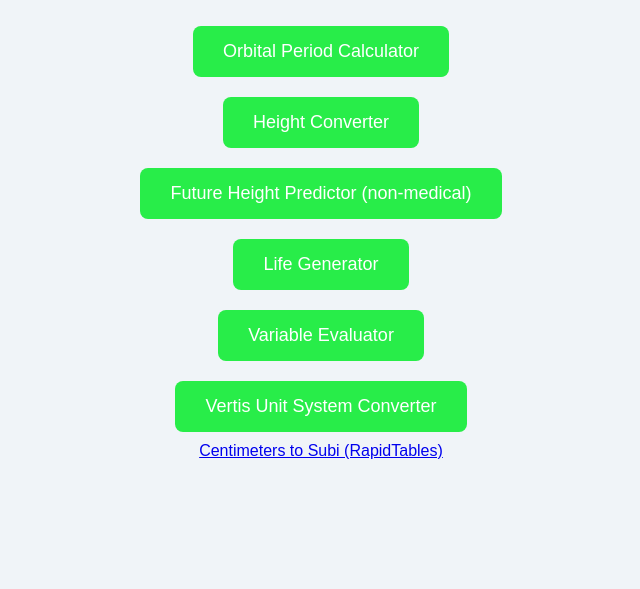
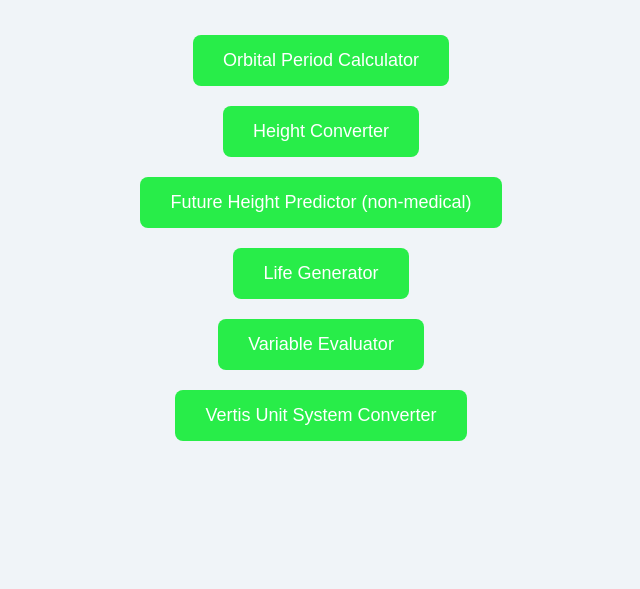
Before and after one commit to FugueWriterTimmy/calculator, a plain HTML site: page index.html in a window 1280 px wide. Shown: the part 211-800 px from the top of the page, without its empty margins (319-959 px from the left). Drawn offline with Linux system fonts and the light colour scheme.

Commit message:
Update index.html

```diff
--- a/index.html
+++ b/index.html
@@ -48,6 +48,5 @@
     <a href="life.html" class="button">Life Generator</a>
     <a href="variable.html" class="button">Variable Evaluator</a>
     <a href="vertis.html" class="button">Vertis Unit System Converter</a>
-    <a href="https://www.rapidtables.com/convert/custom-converter.html?title=Centimeters%20to%20Subi&xlabel=Centimeters&xunit=cm&f=x*1.2&ylabel=Subi&yunit=sb">Centimeters to Subi (RapidTables)</a>
 </body>
 </html>
```
